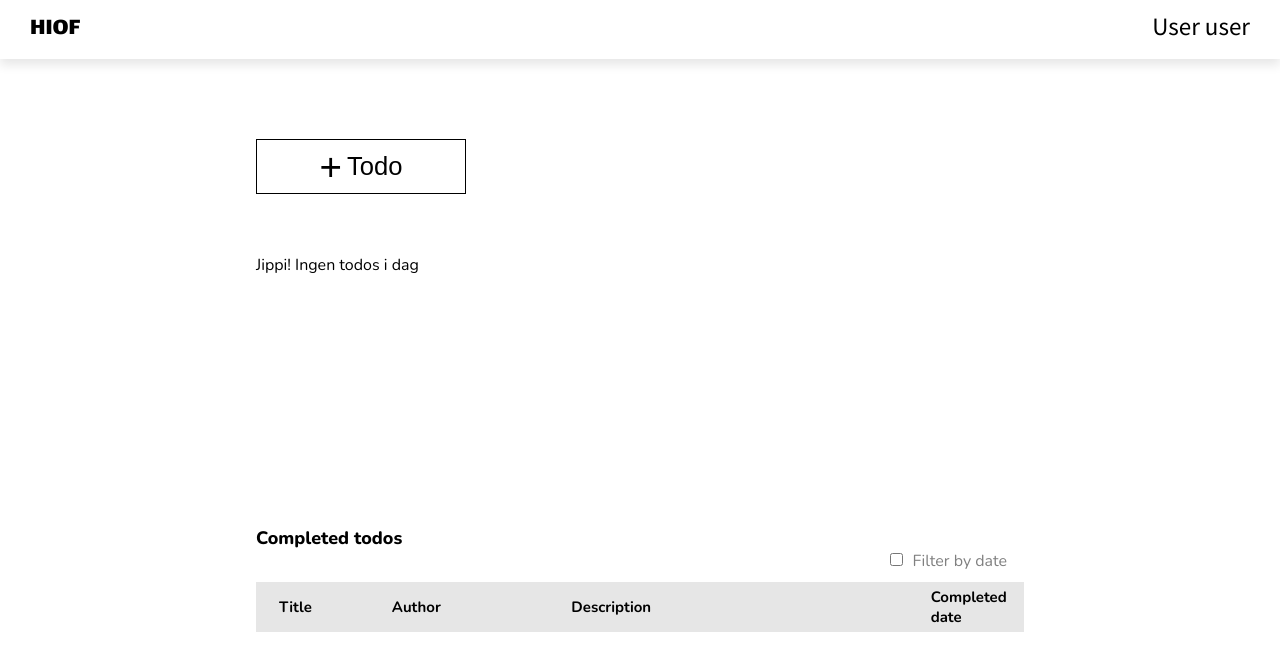
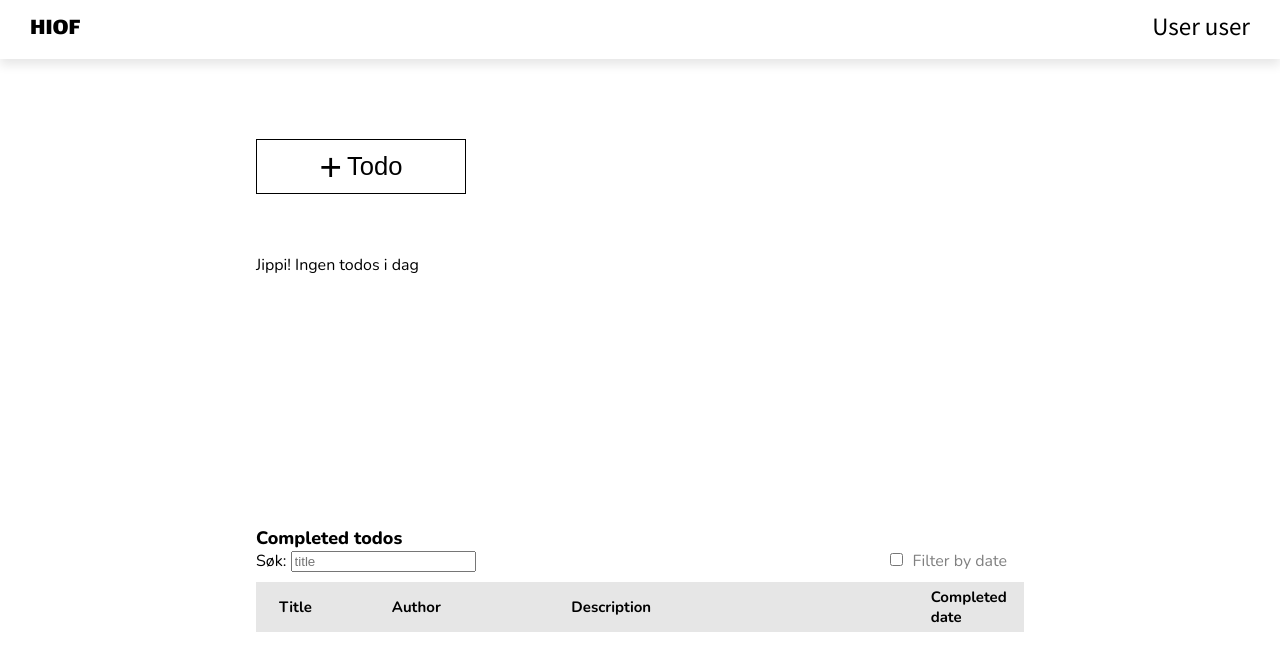
Before and after one commit to andersbss/Obligatorisk-6, a React app: page / in a window 1280 px wide. Shown: the top 670 px of the page. Built offline with nearby package versions, Linux system fonts and the light colour scheme.

Commit message:
søkemagi

```diff
--- a/App.jsx
+++ b/App.jsx
@@ -11,6 +11,7 @@ const App = () => {
   const [modalVisibility, setState] = useState('');
   const [todos, setTodos] = useState([]);
   const [completedTodos, setCompletedTodos] = useState([]);
+  const [searchParam, setSearchParam] = useState('');
 
   const generateId = () => (todoId += 1);
 
@@ -32,13 +33,22 @@ const App = () => {
     deleteTodo(e);
   };
 
+  const handleSearch = (e) => {
+    setSearchParam(e.target.value);
+    console.log(searchParam);
+  };
+
   return (
     <>
       <Navbar header1="HIOF" header2="User user" />
       <main>
         <TodoButton toggleModal={toggleModal} />
         <TodoCardList todos={todos} deleteTodo={deleteTodo} completeTodo={completeTodo} />
-        <CompletedList completedTodos={completedTodos} />
+        <CompletedList
+          completedTodos={completedTodos}
+          handleSearch={handleSearch}
+          search={searchParam}
+        />
       </main>
       <Modal visibility={modalVisibility} toggleModal={toggleModal} newTodo={newTodo} />
     </>
--- a/src/components/CompletedList.jsx
+++ b/src/components/CompletedList.jsx
@@ -2,8 +2,12 @@ import React from 'react';
 import Title from './Title';
 import CompletedListItem from './CompletedListItem';
 
-const CompletedList = ({ completedTodos }) => {
+const CompletedList = ({ completedTodos, handleSearch, search }) => {
   console.log(completedTodos);
+
+  const handleChange = (e) => {
+    handleSearch(e);
+  };
 
   return (
     <section id="completedTodos">
@@ -11,6 +15,10 @@ const CompletedList = ({ completedTodos }) => {
       <form id="filterCheckbox">
         <input type="checkbox" />
         <label>Filter by date</label>
+      </form>
+      <form id="search">
+        <label htmlFor="search">Søk: </label>
+        <input type="text" id="search" placeholder="title" onChange={handleChange} value={search} />
       </form>
       <table id="completedTodosTable">
         <thead>
```
